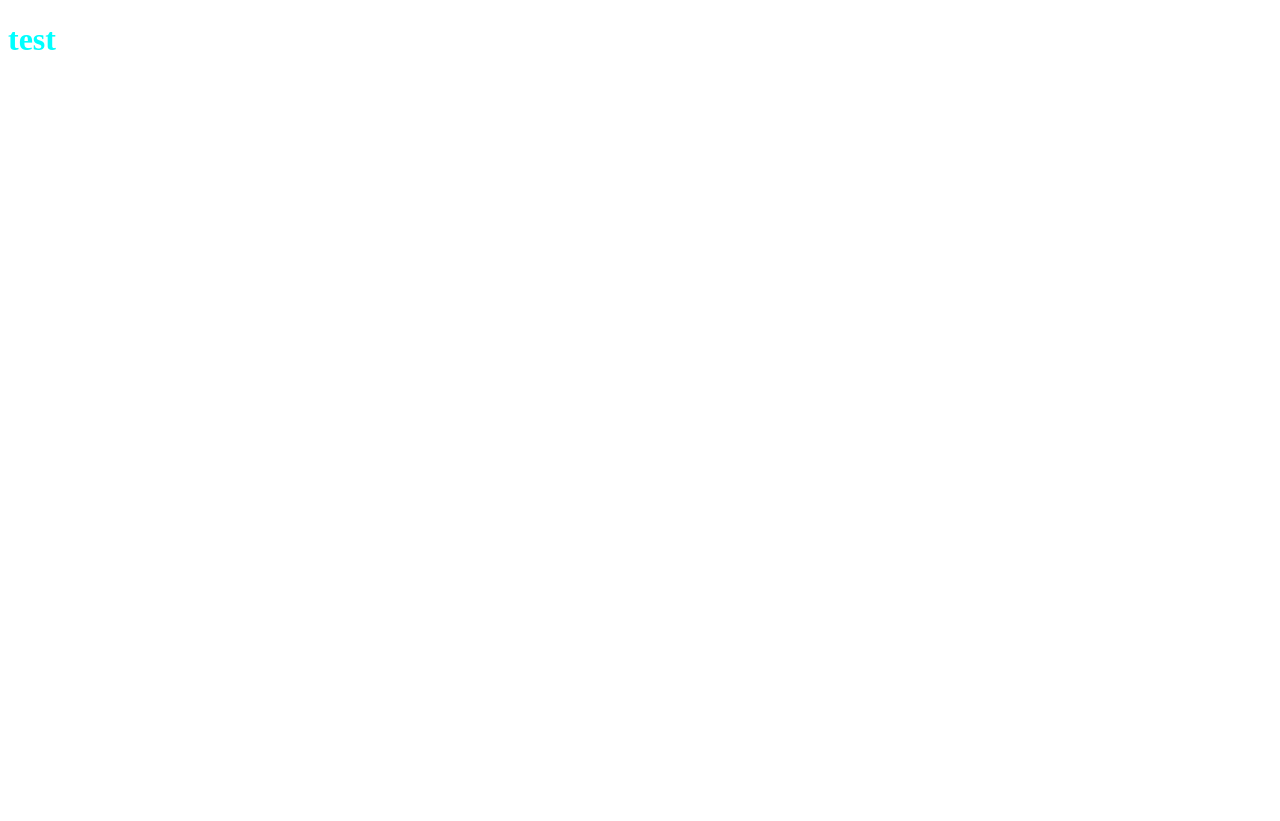
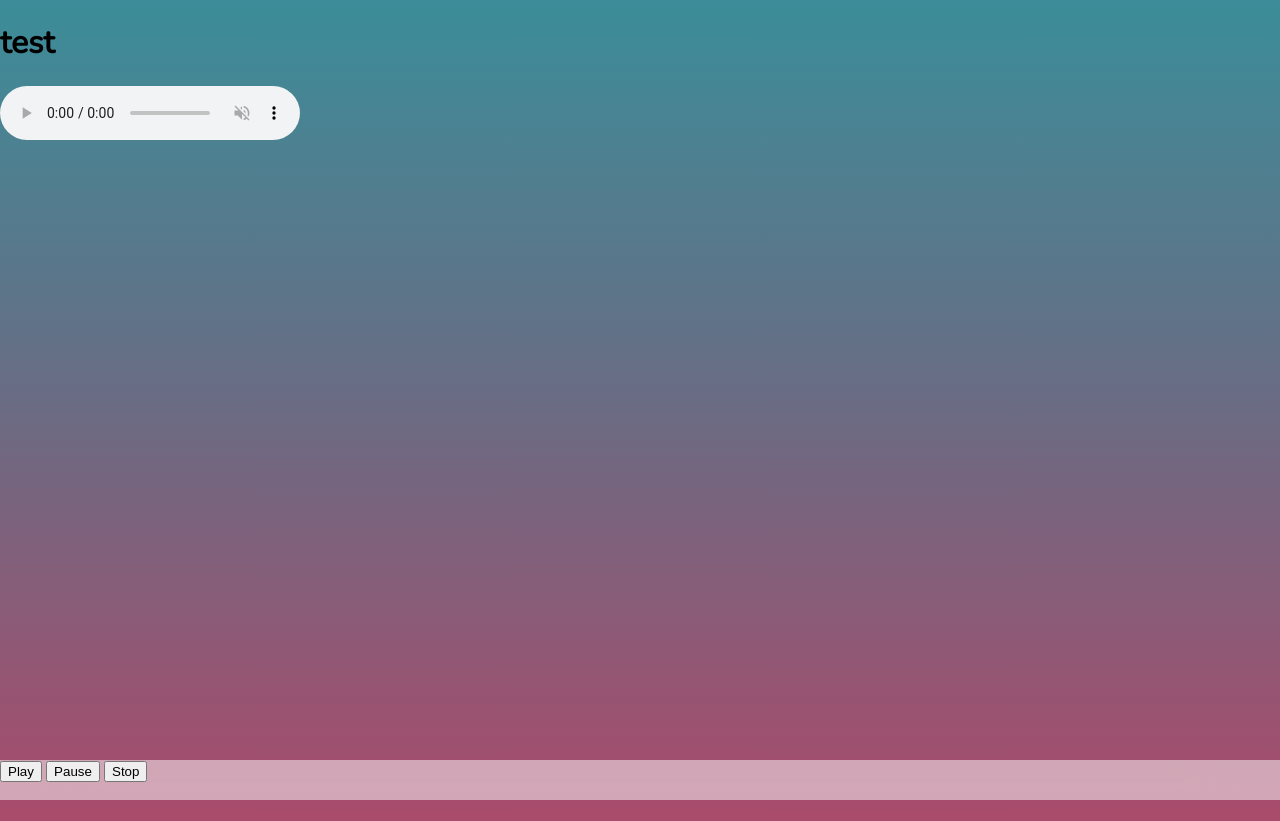
Before and after one commit to keidarcy/yinyue, a plain HTML site: page index.html in a window 1280 px wide. Before the commit the page ends 800 px from the top, so only its background shows below. Drawn offline with nearby package versions, Linux system fonts and the light colour scheme.

Commit message:
add color

```diff
--- a/index.html
+++ b/index.html
@@ -9,6 +9,12 @@
   </head>
   <body>
     <h1>test</h1>
+    <audio controls autoplay muted src="./dist/1.m4a" type="audio/m4a"></audio>
+    <div class="bottom-bar adaptive-glass">
+      <button id="play">Play</button>
+      <button id="pause">Pause</button>
+      <button id="stop">Stop</button>
+    </div>
     <script src="./scripts/script.js"></script>
   </body>
 </html>
--- a/styles/style.css
+++ b/styles/style.css
@@ -1,3 +1,29 @@
-h1 {
-  color: aqua;
+@import url('https://fonts.googleapis.com/css2?family=Nunito:ital,wght@0,300;0,400;1,300&display=swap');
+
+* {
+  box-sizing: border-box;
 }
+
+body {
+  height: 100vh;
+  margin: 0;
+  font-family: 'Nunito', sans-serif;
+  background: linear-gradient(to bottom, #3b8d99, #6b6b83, #aa4b6b);
+}
+
+.bottom-bar {
+  position: fixed;
+  bottom: 0;
+  width: 100%;
+  height: 5vh;
+}
+
+.adaptive-glass {
+  --glass-light: 100%;
+  backdrop-filter: blur(40px);
+  background-color: hsl(0, 0%, var(--glass-light), 50%);
+
+  @media (prefers-color-scheme: dark) {
+    --glass-light: 0%;
+  }
+}
```
Also changed, not shown: 1 other file.
